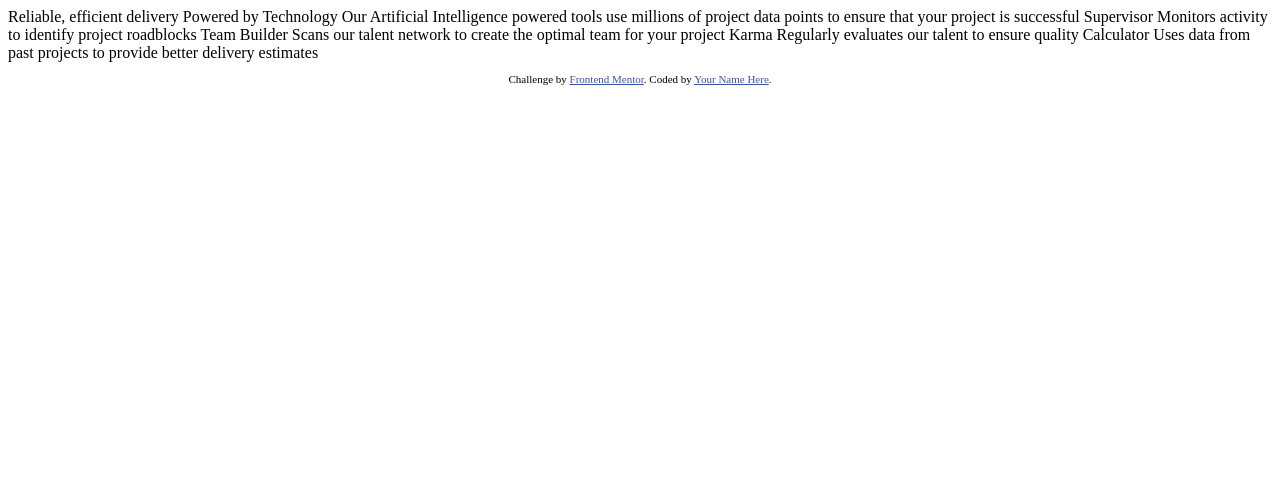
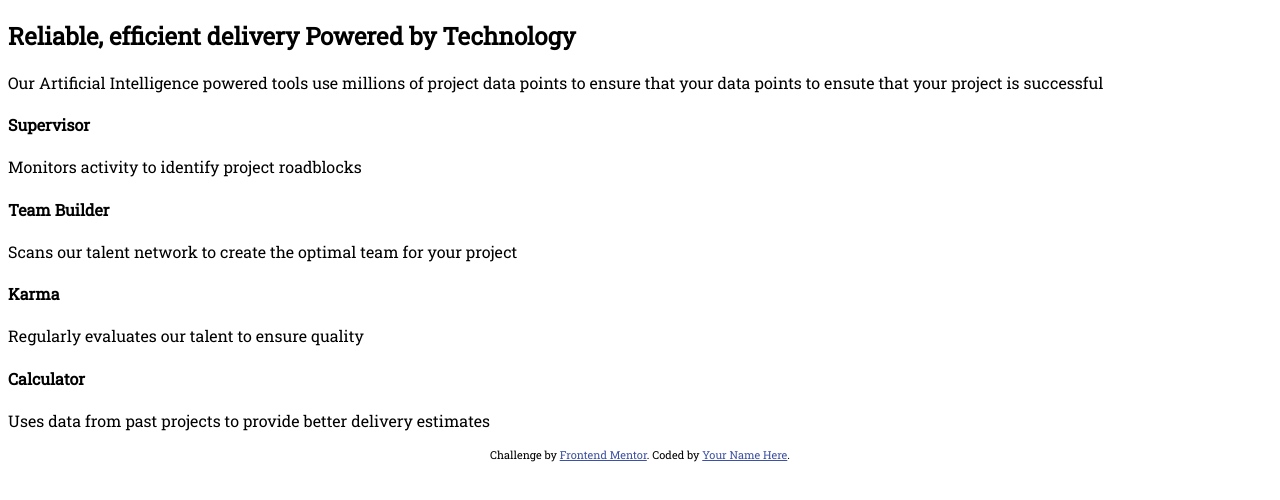
Before and after one commit to JayKoder/four-card-feature-section-master, a plain HTML site: page index.html in a window 1280 px wide. Drawn offline with Linux system fonts and the light colour scheme.

Commit message:
html structure

```diff
--- a/index.html
+++ b/index.html
@@ -6,28 +6,39 @@
 
   <link rel="stylesheet" href="/styles.css">
   <link rel="icon" type="image/png" sizes="32x32" href="./images/favicon-32x32.png">
+  <link rel="preconnect" href="https://fonts.googleapis.com">
+  <link rel="preconnect" href="https://fonts.gstatic.com" crossorigin>
+  <link href="https://fonts.googleapis.com/css2?family=Roboto+Slab&display=swap" rel="stylesheet">
 
   <title>Four card feature section</title>
 </head>
+
 <body>
+  <main>
+    <div class="intro">
+      <h2>Reliable, efficient delivery <span>Powered by Technology</span></h2>
+      <p>Our Artificial Intelligence powered tools use millions of project data points to ensure that your data points to ensute that your project is successful</p>
+    </div>
 
-  Reliable, efficient delivery
-  Powered by Technology
-
-  Our Artificial Intelligence powered tools use millions of project data points
-  to ensure that your project is successful
-
-  Supervisor
-  Monitors activity to identify project roadblocks
-
-  Team Builder
-  Scans our talent network to create the optimal team for your project
-
-  Karma
-  Regularly evaluates our talent to ensure quality
-
-  Calculator
-  Uses data from past projects to provide better delivery estimates
+    <div class="section-container">
+      <section class="supervisor">
+        <h4>Supervisor</h4>
+        <p>Monitors activity to identify project roadblocks</p>
+      </section>
+      <section class="team-builder">
+        <h4>Team Builder</h4>
+        <p>Scans our talent network to create the optimal team for your project</p>
+      </section>
+      <section class="karma">
+        <h4>Karma</h4>
+        <p>Regularly evaluates our talent to ensure quality</p>
+      </section>
+      <section class="calculator">
+        <h4>Calculator</h4>
+        <p>Uses data from past projects to provide better delivery estimates</p>
+      </section>
+    </div>
+  </main>
 
 
   <footer>
--- a/styles.css
+++ b/styles.css
@@ -1,3 +1,12 @@
+* {
+  box-sizing: border-box;
+}
+
+body {
+  font-family: 'Roboto Slab', serif;
+}
+
+
 .attribution {
   font-size: 11px;
   text-align: center;
```
